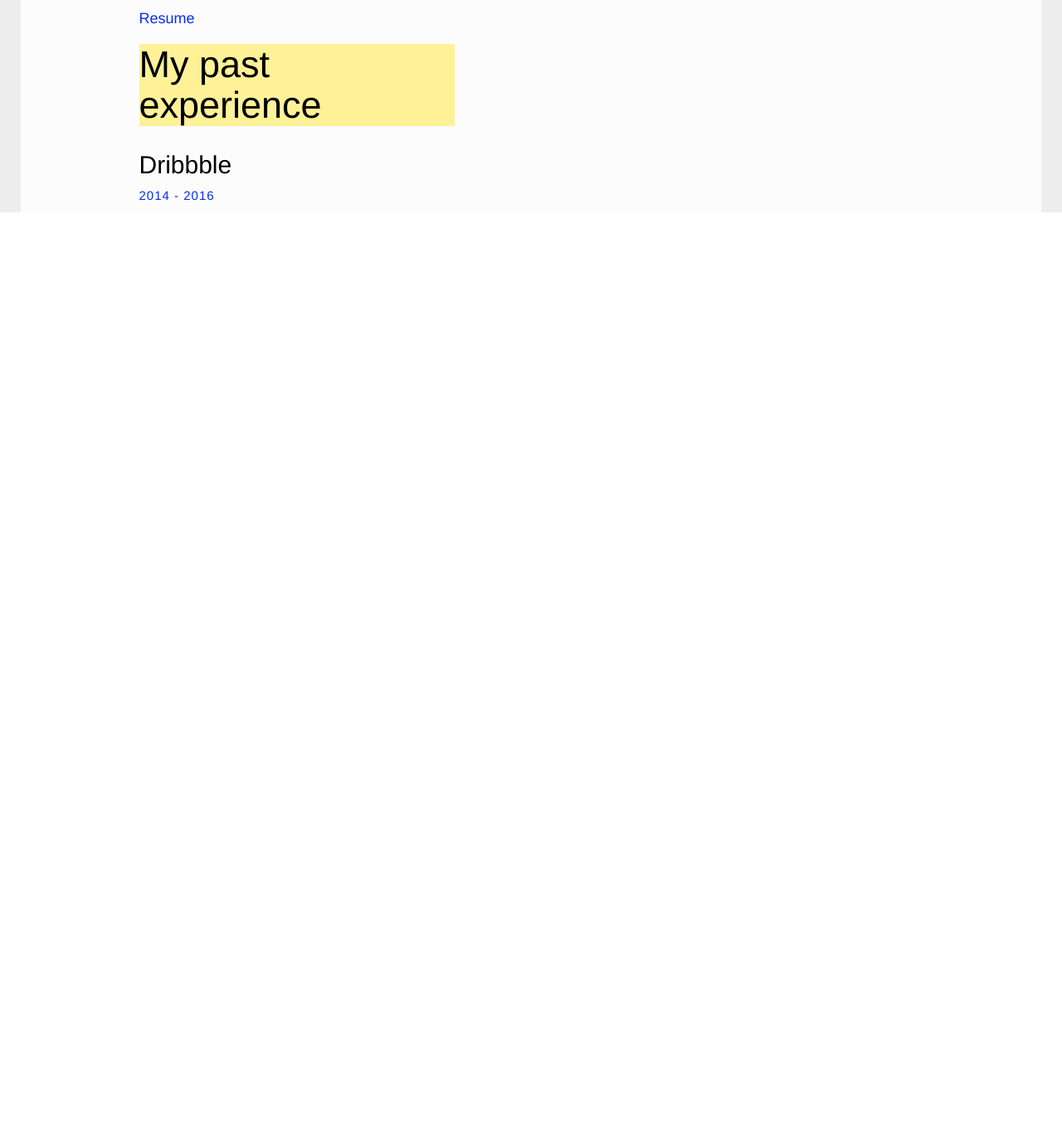
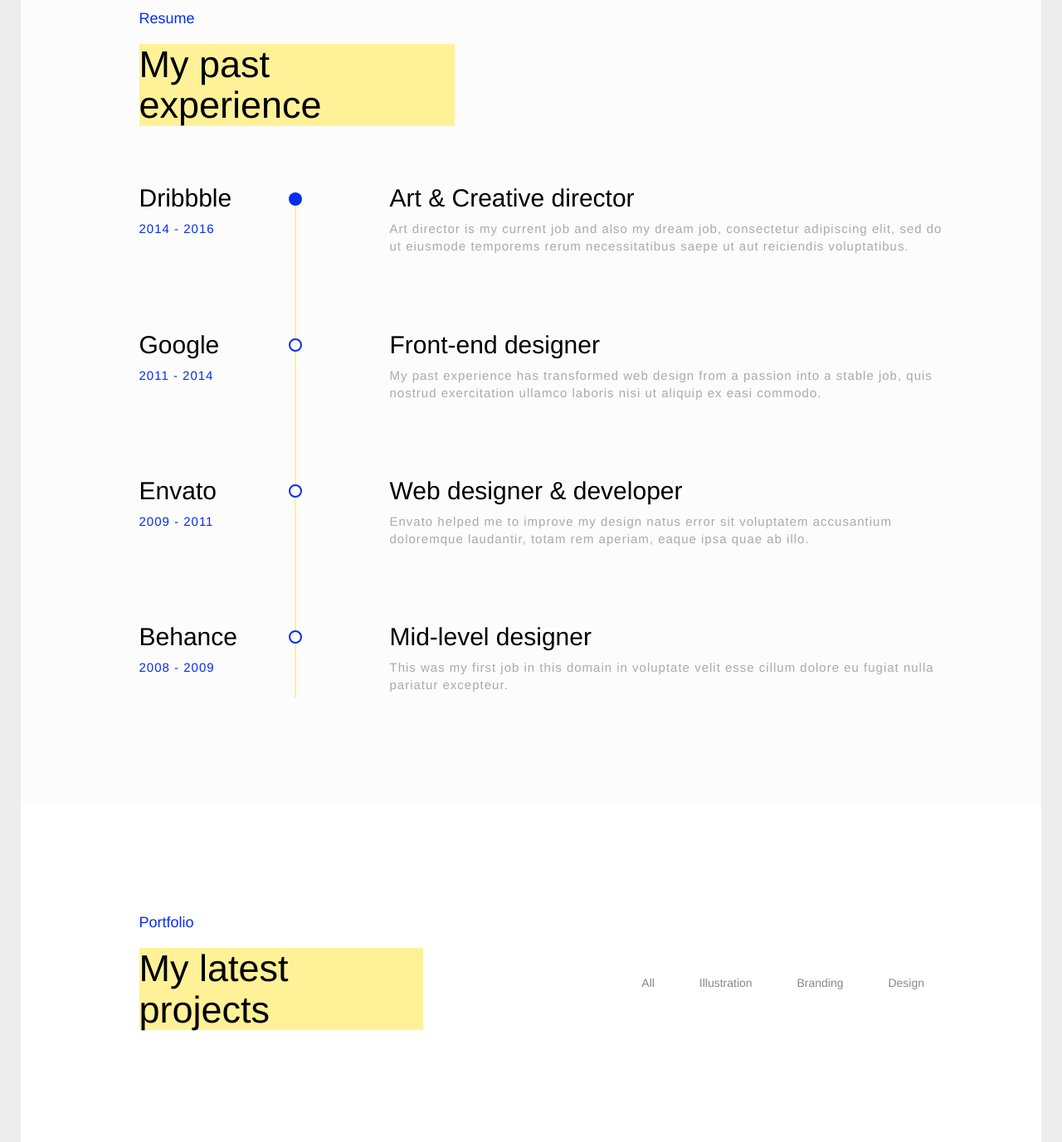
Before and after one commit to shakhawatbd/loda, a plain HTML site: page index.html in a window 1280 px wide. Shown: the part 1688-3065 px from the top of the page at 83% size. Before the commit the page ends 1944 px from the top, so only its background shows below. Drawn offline with nearby package versions, Linux system fonts and the light colour scheme.

Commit message:
still working
25.10.2016

```diff
--- a/css/style.css
+++ b/css/style.css
@@ -152,11 +152,76 @@ a:hover { text-decoration: }
     border-left: 25px solid #EDEDED;
     border-right: 25px solid #EDEDED;
     background-color: #FCFCFC;
+    padding-bottom: 125px;
 }
 .resume h2 {
     width: 380px;
 }
+.dribble-top-space {
+    margin-top: 40px;
+}
+.brdr-circle {
+    border-radius: 10px;
+    background: #072DEF;
+    padding: 8px;
+    width: 15px;
+    height: 1px;
+    margin-top: 30px;
+}
+.brdr-line {
+    border-left: 2px solid #FFF197;
+    height: 160px;
+    margin-top: 46px;
+    margin-left: -9px;
+}
+.brdr-line-two {
+    border-left: 2px solid #FFF197;
+    height: 160px;
+    margin-top: 16px;
+    margin-left: -9px;
+}
+.brdr-line-three {
+    border-left: 2px solid #FFF197;
+    height: 66px;
+    margin-top: 16px;
+    margin-left: -9px;
+}
+.brdr-white-circle {
+    border: 2px solid #072DEF;
+    border-radius: 30px;
+    height: 16px;
+    width: 16px;
+    padding: 1px;
+}
+.google h3 {
+    margin-top: -9px;
+}
 /*resume section end*/
+
+/*portfolio section start*/
+.portfolio {
+    padding-top: 122px;
+    border-left: 25px solid #EDEDED;
+    border-right: 25px solid #EDEDED;
+    padding-bottom: 125px
+}
+.portfolio h2 {
+    width: 342px;
+}
+.portfolio ul {
+    margin-right: -145px;
+    padding-top: 81px;
+}
+.portfolio ul li {
+    padding-right: 45px;
+}
+.portfolio ul li a {
+    color: #898989;
+}
+.portfolio ul li a:hover {
+    color: #072DEF;
+}
+/*portfolio section end*/
 
 
 
@@ -173,7 +238,7 @@ a:hover { text-decoration: }
 .howdy h1 {
     width : 350px;
 }
-}
+
 
 
 
--- a/index.html
+++ b/index.html
@@ -149,15 +149,103 @@
                     <h2>My past experience</h2>
                 </div>
             </div>
-            <div class="row">
+            <div class="row dribble-top-space">
                 <div class="col-xs- col-sm- col-md-2 col-lg-2 col-md-offset-1  col-lg-offset-1">
                     <h3>Dribbble</h3>
                     <p><span class="clr-blue">2014 - 2016</span></p>
                 </div>
+                <div class="row">
+                    <div class="col-xs- col-sm- col-md-1 col-lg-1 brdr-circle">
+
+                    </div>
+                    <div class="col-xs- col-sm- col-md-1 col-lg-1 brdr-line">
+
+                    </div>
+                    <div class="col-xs- col-sm- col-md-7 col-lg-7">
+                        <h3>Art & Creative director</h3>
+                        <p>Art director is my current job and also my dream job, consectetur adipiscing elit, sed do<br> ut eiusmode temporems rerum necessitatibus saepe ut aut reiciendis voluptatibus.</p>
+                    </div>
+                </div>
+            </div>
+            <div class="row google">
+                <div class="col-xs- col-sm- col-md-2 col-lg-2 col-md-offset-1  col-lg-offset-1">
+                    <h3>Google</h3>
+                    <p><span class="clr-blue">2011 - 2014</span></p>
+                </div>
+                <div class="row">
+                    <div class="col-xs- col-sm- col-md-1 col-lg-1 brdr-white-circle">
+
+                    </div>
+                    <div class="col-xs- col-sm- col-md-1 col-lg-1 brdr-line-two">
+
+                    </div>
+                    <div class="col-xs- col-sm- col-md-7 col-lg-7">
+                        <h3>Front-end designer</h3>
+                        <p>My past experience has transformed web design from a passion into a stable job, quis nostrud exercitation ullamco laboris nisi ut aliquip ex easi commodo.</p>
+                    </div>
+                </div>
+            </div>
+            <div class="row google">
+                <div class="col-xs- col-sm- col-md-2 col-lg-2 col-md-offset-1  col-lg-offset-1">
+                    <h3>Envato</h3>
+                    <p><span class="clr-blue">2009 - 2011</span></p>
+                </div>
+                <div class="row">
+                    <div class="col-xs- col-sm- col-md-1 col-lg-1 brdr-white-circle">
+
+                    </div>
+                    <div class="col-xs- col-sm- col-md-1 col-lg-1 brdr-line-two">
+
+                    </div>
+                    <div class="col-xs- col-sm- col-md-7 col-lg-7">
+                        <h3>Web designer & developer</h3>
+                        <p>Envato helped me to improve my design natus error sit voluptatem accusantium doloremque laudantir, totam rem aperiam, eaque ipsa quae ab illo.</p>
+                    </div>
+                </div>
+            </div>
+            <div class="row google">
+                <div class="col-xs- col-sm- col-md-2 col-lg-2 col-md-offset-1  col-lg-offset-1">
+                    <h3>Behance</h3>
+                    <p><span class="clr-blue">2008 - 2009</span></p>
+                </div>
+                <div class="row">
+                    <div class="col-xs- col-sm- col-md-1 col-lg-1 brdr-white-circle">
+
+                    </div>
+                    <div class="col-xs- col-sm- col-md-1 col-lg-1 brdr-line-three">
+
+                    </div>
+                    <div class="col-xs- col-sm- col-md-7 col-lg-7">
+                        <h3>Mid-level designer</h3>
+                        <p>This was my first job in this domain in voluptate velit esse cillum dolore eu fugiat nulla pariatur excepteur.</p>
+                    </div>
+                </div>
+            </div>
+
+        </div>
+    </section>
+    <!-- resume section end -->
+
+    <!-- portfolio section start -->
+    <section class="portfolio">
+        <div class="container">
+            <div class="row">
+               <div class="col-xs- col-sm- col-md-4 col-lg-4 col-md-offset-1  col-lg-offset-1">
+                    <h4><span class="how">Portfolio</span></h4>
+                    <h2>My latest projects</h2>
+                </div>
+                <div class="col-xs- col-sm- col-md-5 col-lg-5">
+                    <ul class="navbar navbar-right list-unstyled list-inline">
+                        <li><a href="#">All</a></li>
+                        <li><a href="#">Illustration</a></li>
+                        <li><a href="#">Branding</a></li>
+                        <li><a href="#">Design</a></li>
+                    </ul>
+                </div>
             </div>
         </div>
     </section>
-    <!-- resume section end -->
+    <!-- portfolio section end -->
 
 
 
```
